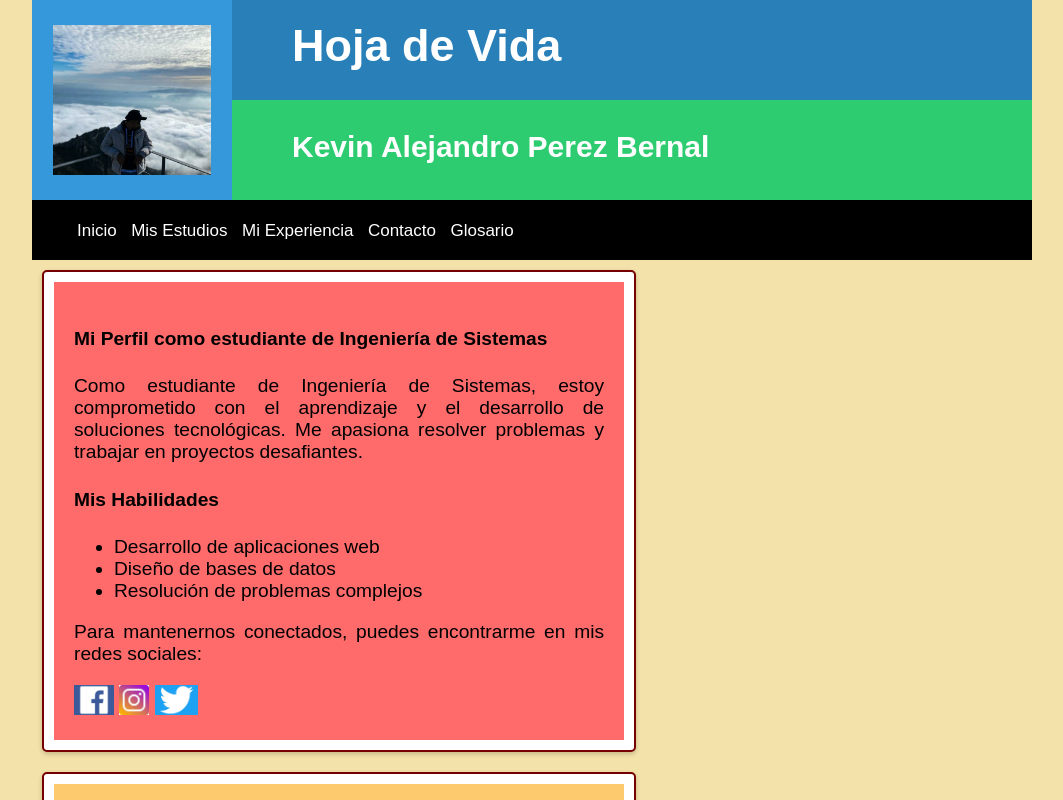
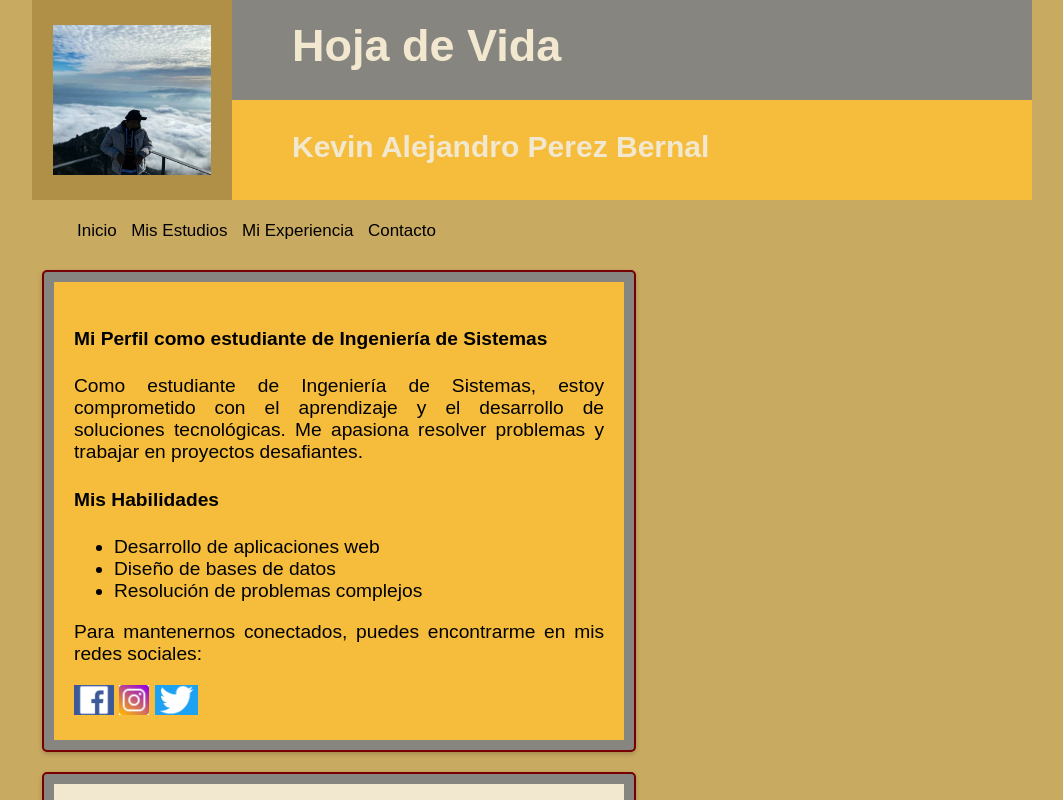
Before and after one commit to kevvpee/hojadevida.github.io, a plain HTML site: page index.html in a window 1280 px wide. Shown: the top 800 px of the page, without its empty margins (108-1171 px from the left). Drawn offline with Linux system fonts and the light colour scheme.

Commit message:
Add files via upload

```diff
--- a/css/style.css
+++ b/css/style.css
@@ -1,6 +1,6 @@
 /* Estilo para el cuerpo de la página */
 body {
-    background: #f3e2a9;
+    background: #c9aa61;
     width: 1000px;
     margin: 0 auto;
     font-family: Arial, sans-serif;
@@ -13,7 +13,7 @@ figure {
     display: flex;
     justify-content: center;
     align-items: center;
-    background: #3498db;
+    background: #b09046;
     float: left;
     transition: 3s;
     margin: 0;
@@ -23,7 +23,7 @@ figure {
 #titulo {
     width: 800px;
     height: 100px;
-    background: #2980b9;
+    background: #87857f;
     float: left;
 }
 
@@ -31,7 +31,7 @@ figure {
 #subtitulo {
     width: 800px;
     height: 100px;
-    background: #2ecc71;
+    background: #f5bd3b;
     float: left;
 }
 
@@ -41,7 +41,7 @@ figure {
     margin-top: 20px;
     margin-left: 60px;
     font-weight: bold;
-    color: #ffffff;
+    color: #f2e8d0;
 }
 
 /* Estilo para el texto dentro del subtítulo */
@@ -49,14 +49,14 @@ figure {
     font-size: 30px;
     margin-left: 60px;
     font-weight: bold;
-    color: #ffffff;
+    color: #f2e8d0;
 }
 
 /* Estilo para el menú de navegación */
 nav {
     width: 1000px;
     height: 60px;
-    background: #000;
+    background: #c9aa61;
     float: left;
 }
 
@@ -68,7 +68,7 @@ nav ul li {
 
 /* Estilo para los enlaces en el menú */
 nav ul li a {
-    color: #ffffff;
+    color: #000000;
     font-size: 17px;
     text-decoration: none;
     transition: 0.3s;
@@ -77,13 +77,13 @@ nav ul li a {
 /* Estilo para los enlaces en el menú cuando se hace hover */
 nav ul li a:hover {
     font-size: 25px;
-    color: #3498db;
+    color: #b09046;
 }
 
 /* Estilo especial para el enlace "Contacto" en hover */
 nav ul li #contacto:hover {
     font-size: 25px;
-    color: #e74c3c;
+    color: #c9aa61;
 }
 
 /* Estilo para secciones y aside */
@@ -102,7 +102,7 @@ section {
     font-size: 1.2em;
     text-align: justify;
     padding: 10px;
-    background-color: #ffffff;
+    background-color: #87857f;
     box-shadow: 0px 2px 5px rgba(0, 0, 0, 0.2);
     margin: 10px;
 }
@@ -114,19 +114,19 @@ article {
 
 /* Estilo para el primer artículo */
 #perfil {
-    background-color: #ff6b6b;
+    background-color: #f5bd3b;
 }
 
 /* Estilo para el segundo artículo */
 #miproyecto {
-    background-color: #fdcb6e;
+    background-color: #f2e8d0;
 }
 
 /* Estilo para el aside */
 aside {
     width: 180px;
     position: relative;
-    background-color: #c7e1e2;
+    background-color: #b09046;
     box-shadow: 0px 2px 5px #1c1a19;
     border-radius: 5px;
     padding: 10px;
--- a/index.html
+++ b/index.html
@@ -26,7 +26,6 @@
                     <li><a href="misestudios.html">Mis Estudios</a></li>
                     <li><a href="miexperiencia.html">Mi Experiencia</a></li>
                     <li><a id="contacto" href="contacto.html">Contacto</a></li>
-                    <li><a href="glosario.html">Glosario</a></li> <!-- Agregamos el enlace al glosario -->
                 </ul>
             </nav>
         </div>
```
